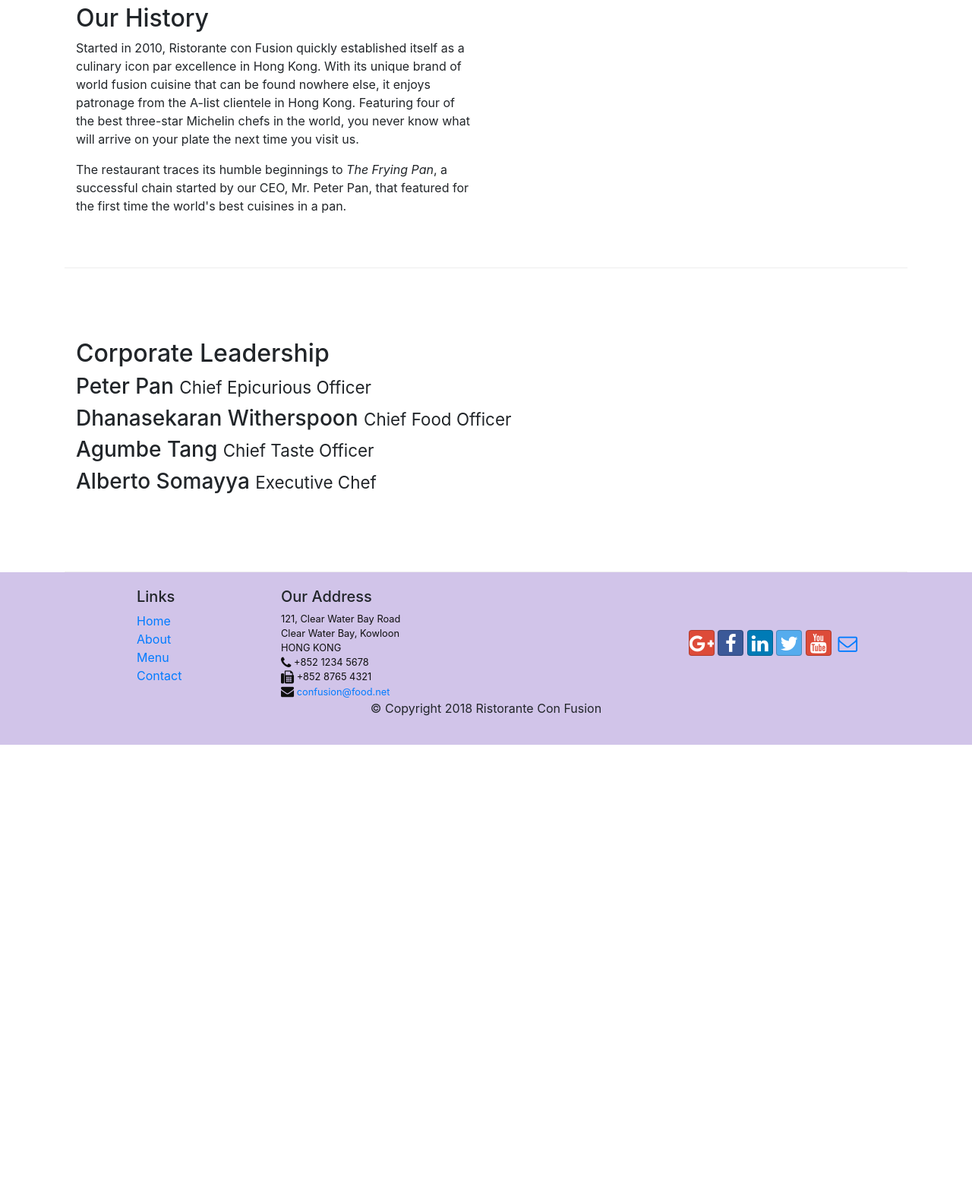
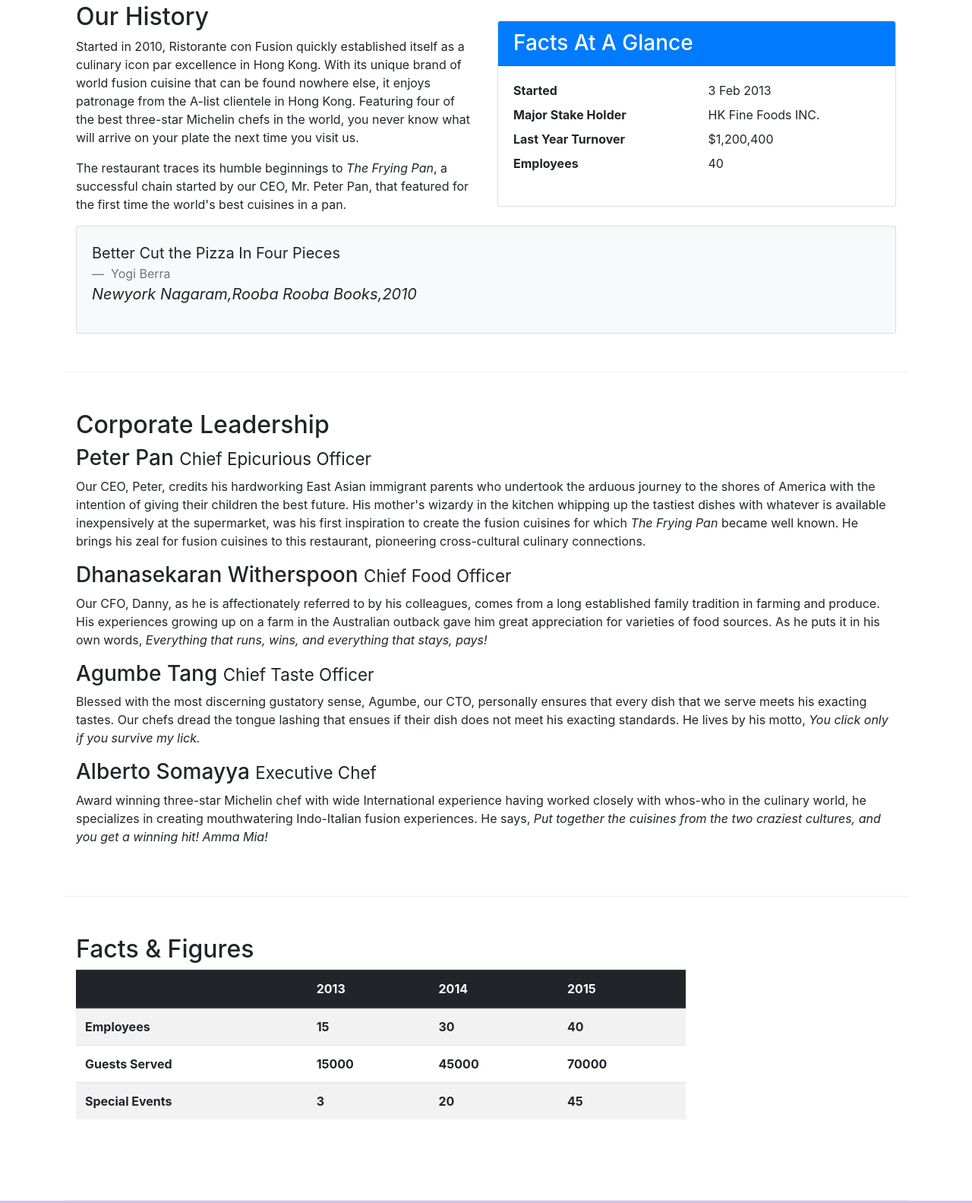
Before and after one commit to vijaymadhav264/Bootstrap4, a website: page aboutus.html in a window 1280 px wide. Shown: the part 478-2061 px from the top of the page at 76% size. Before the commit the page ends 1458 px from the top, so only its background shows below. Drawn offline with nearby package versions, Linux system fonts and the light colour scheme.

Commit message:
tables and cards

```diff
--- a/aboutus.html
+++ b/aboutus.html
@@ -66,7 +66,33 @@
                   <h2>Our History</h2>
                  <p>Started in 2010, Ristorante con Fusion quickly established itself as a culinary icon par excellence in Hong Kong. With its unique brand of world fusion cuisine that can be found nowhere else, it enjoys patronage from the A-list clientele in Hong Kong.  Featuring four of the best three-star Michelin chefs in the world, you never know what will arrive on your plate the next time you visit us.</p>
                  <p>The restaurant traces its humble beginnings to <em>The Frying Pan</em>, a successful chain started by our CEO, Mr. Peter Pan, that featured for the first time the world's best cuisines in a pan.</p>
-                 </div>
+                </div>
+                <div class="col-sm">
+                    <div class="card">
+                        <h3 class="card-header bg-primary text-white"> Facts At A Glance </h3>
+                        <div class="card-body">
+                            <dl class="row">
+                                <dt class="col-6"> Started </dt>
+                                <dd class="col-6">3 Feb 2013</dd>
+                                <dt class="col-6"> Major Stake Holder </dt>
+                                <dd class="col-6">HK Fine Foods INC.</dd>
+                                <dt class="col-6"> Last Year Turnover </dt>
+                                <dd class="col-6">$1,200,400</dd>
+                                <dt class="col-6">Employees </dt>
+                                <dd class="col-6">40</dd>
+                            </dl>
+                        </div>
+                    </div>
+                </div>
+                <div class="col-12">
+                    <div class="card card-body bg-light">
+                        <blockquote class="blockquote">
+                            <p class="mb-0"> Better Cut the Pizza In Four Pieces</p>
+                            <footer class="blockquote-footer"> Yogi Berra</footer>
+                            <cite class="source Title"> Newyork Nagaram,Rooba Rooba Books,2010 </cite>
+                        </blockquote>
+                    </div>
+                </div>
             </div>
         </div>
 
@@ -75,14 +101,51 @@
             <div class="col-12">
                 <h2>Corporate Leadership</h2>
                 <h3>Peter Pan <small>Chief Epicurious Officer</small></h3>
-                <p class=".d-none .d-sm-block" hidden>Our CEO, Peter, credits his hardworking East Asian immigrant parents who undertook the arduous journey to the shores of America with the intention of giving their children the best future. His mother's wizardy in the kitchen whipping up the tastiest dishes with whatever is available inexpensively at the supermarket, was his first inspiration to create the fusion cuisines for which <em>The Frying Pan</em> became well known. He brings his zeal for fusion cuisines to this restaurant, pioneering cross-cultural culinary connections.</p>
+                <p class="d-none d-sm-block" hidden>Our CEO, Peter, credits his hardworking East Asian immigrant parents who undertook the arduous journey to the shores of America with the intention of giving their children the best future. His mother's wizardy in the kitchen whipping up the tastiest dishes with whatever is available inexpensively at the supermarket, was his first inspiration to create the fusion cuisines for which <em>The Frying Pan</em> became well known. He brings his zeal for fusion cuisines to this restaurant, pioneering cross-cultural culinary connections.</p>
                 <h3>Dhanasekaran Witherspoon <small>Chief Food Officer</small></h3>
-                <p class=".d-none .d-sm-block" hidden>Our CFO, Danny, as he is affectionately referred to by his colleagues, comes from a long established family tradition in farming and produce. His experiences growing up on a farm in the Australian outback gave him great appreciation for varieties of food sources. As he puts it in his own words, <em>Everything that runs, wins, and everything that stays, pays!</em></p>
+                <p class="d-none d-sm-block" hidden>Our CFO, Danny, as he is affectionately referred to by his colleagues, comes from a long established family tradition in farming and produce. His experiences growing up on a farm in the Australian outback gave him great appreciation for varieties of food sources. As he puts it in his own words, <em>Everything that runs, wins, and everything that stays, pays!</em></p>
                 <h3>Agumbe Tang <small>Chief Taste Officer</small></h3>
-                <p class=".d-none .d-sm-block" hidden>Blessed with the most discerning gustatory sense, Agumbe, our CTO, personally ensures that every dish that we serve meets his exacting tastes. Our chefs dread the tongue lashing that ensues if their dish does not meet his exacting standards. He lives by his motto, <em>You click only if you survive my lick.</em></p>
+                <p class="d-none d-sm-block" hidden>Blessed with the most discerning gustatory sense, Agumbe, our CTO, personally ensures that every dish that we serve meets his exacting tastes. Our chefs dread the tongue lashing that ensues if their dish does not meet his exacting standards. He lives by his motto, <em>You click only if you survive my lick.</em></p>
                 <h3>Alberto Somayya <small>Executive Chef</small></h3>
-                <p class=".d-none .d-sm-block" hidden>Award winning three-star Michelin chef with wide International experience having worked closely with whos-who in the culinary world, he specializes in creating mouthwatering Indo-Italian fusion experiences. He says, <em>Put together the cuisines from the two craziest cultures, and you get a winning hit! Amma Mia!</em></p>
+                <p class="d-none d-sm-block" hidden>Award winning three-star Michelin chef with wide International experience having worked closely with whos-who in the culinary world, he specializes in creating mouthwatering Indo-Italian fusion experiences. He says, <em>Put together the cuisines from the two craziest cultures, and you get a winning hit! Amma Mia!</em></p>
             </div>
+       </div>
+       <div class="row row-content">
+           <div class="col-12 col-sm-9">
+               <h2> Facts &amp; Figures</h2>
+               <div class="table-responsive">
+                   <table class="table table-striped">
+                       <thead class="thead-dark">
+                           <tr>
+                               <th>&nbsp;</th>
+                               <th>2013</th>
+                               <th>2014</th>
+                               <th>2015</th>
+                           </tr>
+                       </thead>
+                       <tbody>
+                           <tr>
+                               <th>Employees</th>
+                               <th>15</th>
+                               <th>30</th>
+                               <th>40</th>
+                           </tr>
+                           <tr>
+                               <th>Guests Served</th>
+                               <th>15000</th>
+                               <th>45000</th>
+                               <th>70000</th>
+                           </tr>
+                            <tr>
+                               <th>Special Events</th>
+                               <th>3</th>
+                               <th>20</th>
+                               <th>45</th>
+                            </tr>
+                       </tbody>
+                   </table>
+               </div>
+           </div>
        </div>
 
     </div>
```
